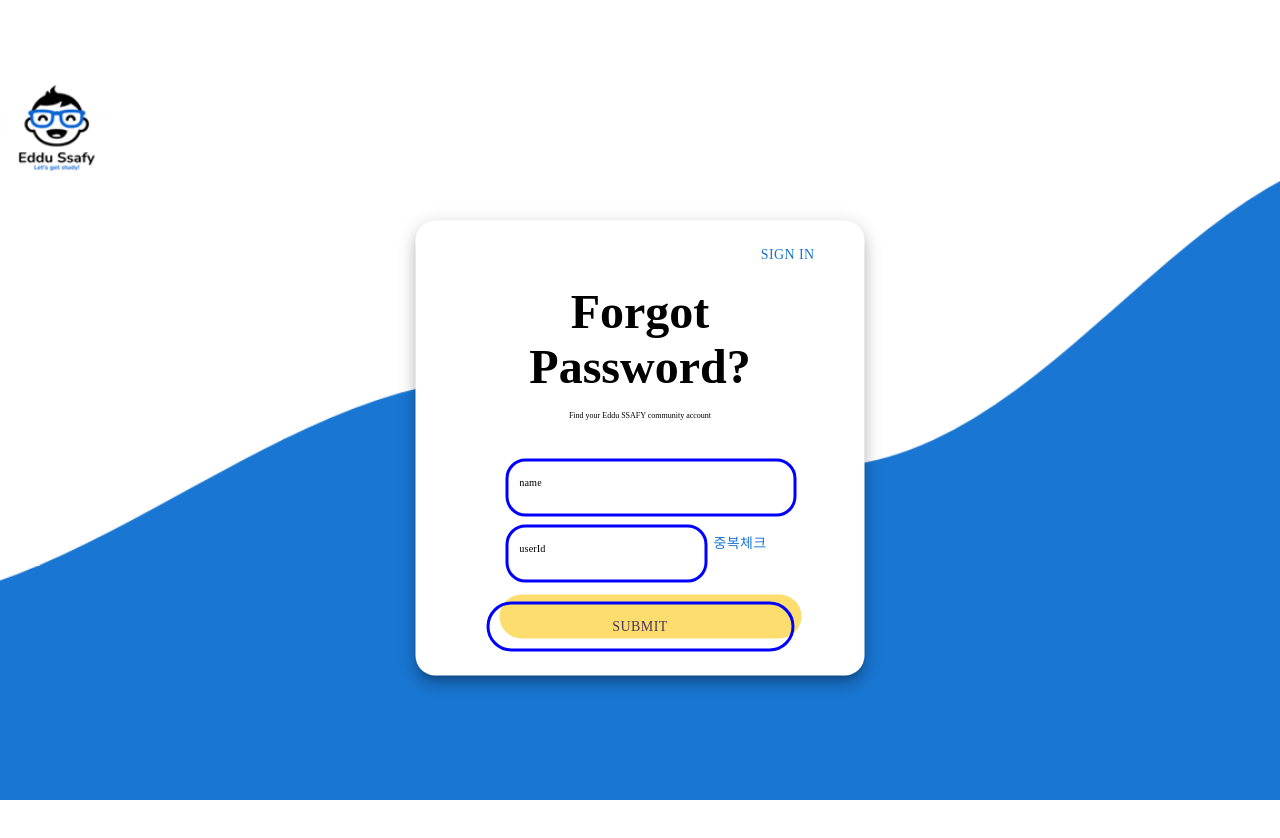
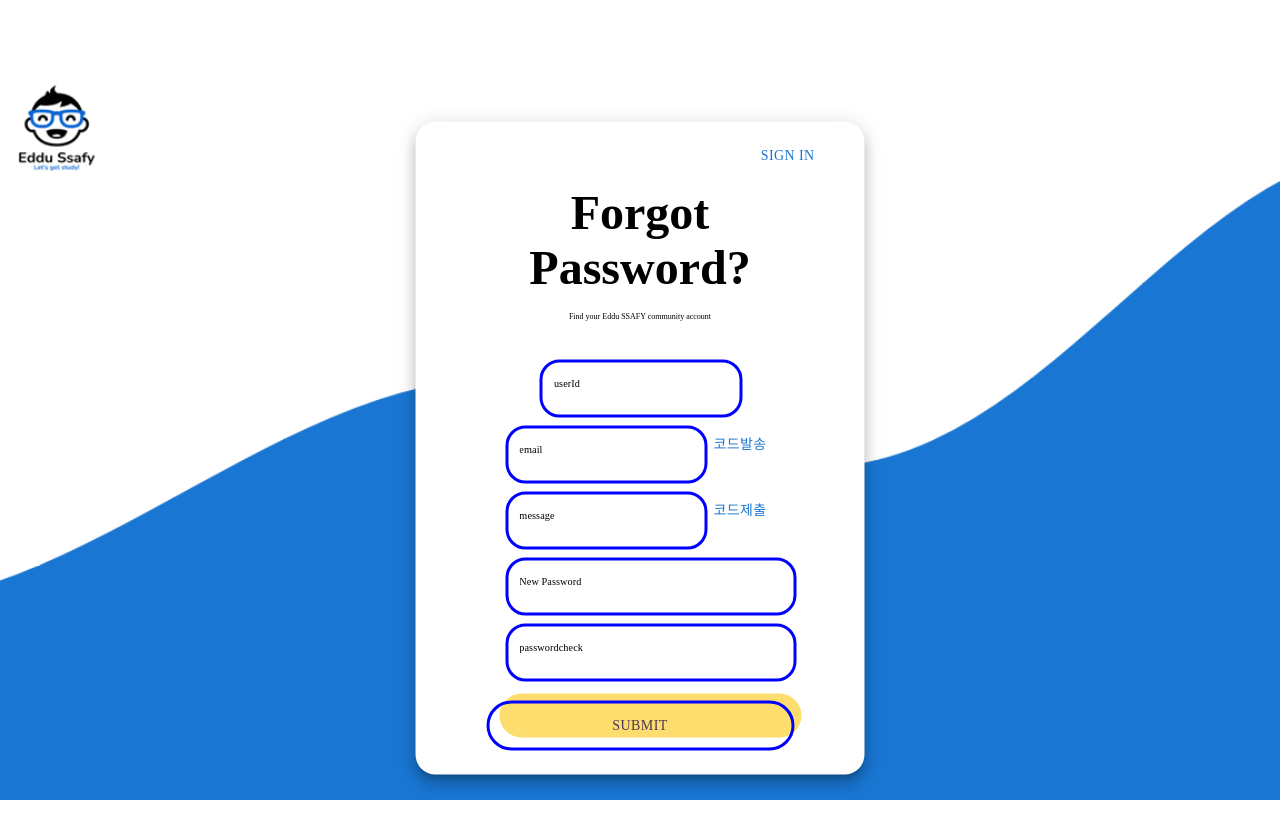
Before and after one commit to Kim-Ji-soo/EdduSSAFY, a React (Create React App) app in the folder frontend/: page /forgotpassword in a window 1280 px wide. Shown: the top 838 px of the page. Built offline with nearby package versions, Linux system fonts and the light colour scheme; a web font is replaced by a local one.

Commit message:
비밀번호찾기 기능 구현

```diff
--- a/frontend/src/pages/ForgotPassword.js
+++ b/frontend/src/pages/ForgotPassword.js
@@ -3,11 +3,6 @@ import { useFormik } from "formik";
 import {
   TextField,
   Button,
-  Radio,
-  RadioGroup,
-  FormControl,
-  FormControlLabel,
-  FormLabel,
 } from "@mui/material";
 import * as yup from "yup";
 import users from "../api/api";
@@ -22,52 +17,55 @@ const validationSchema = yup.object({
     .string("Enter your email")
     .email("Enter a valid email")
     .required("Email is required"),
-  name: yup.string("Enter your name").required("name is required"),
   userId: yup
     .string("Enter your id")
     .min(5, "id should be of minimum 5 characters length")
     .required("id is required"),
+  password: yup
+    .string("Enter your password")
+    .min(8, "Password should be of minimum 8 characters length")
+    .required("Password is required"),
+    passwordCheck: yup.string().when("password", {
+      is: (val) => (val && val.length > 0 ? true : false),
+      then: yup
+        .string()
+        .oneOf([yup.ref("password")], "Both password need to be the same"),
+    }),
 });
 
 function ForgotPassword() {
   const navigate = useNavigate();
-  const [checkId, setCheckId] = useState(false);
   const [checkEmail, setCheckEmail] = useState(false);
-  const [message, setMessage] = useState("");
   const [messageValue, setMessageValue] = useState("");
-  const [valid, setValid] = useState(false);
   const formik = useFormik({
     initialValues: {
-      name: "",
       userId: "",
       email: "",
+      password : ""
     },
     validationSchema: validationSchema,
     onSubmit: (data, { setSubmitting }) => {
-      if (valid === true) {
+      if (checkEmail === true) {
         setSubmitting(true);
         console.log(formik.values);
-        console.log(users.signup());
+        console.log(users.resetPassword());
         setSubmitting(false);
 
         axios({
-          method: "post",
-          url: users.signup(),
-          data: formik.values,
+          method: "put",
+          url: users.resetPassword(),
+          data: {authKey:messageValue, email: formik.values.email, password: formik.values.password, userId : formik.values.userId},
         })
           .then((res) => {
             console.log(res.data);
             navigate("/login", { replace: true });
           })
           .catch((e) => {
+            alert('정보가 잘못 입력되었습니다!');
             console.log(e);
           });
       } else {
-        if (checkId === false) {
-          alert("아이디 중복체크 해주세요.");
-        } else {
           alert("이메일 인증 해주세요.");
-        }
       }
     },
   });
@@ -201,17 +199,6 @@ function ForgotPassword() {
               }}
             >
               <div className={styles.textcon}>
-                <div>
-                  <TextField
-                    name="name"
-                    label="name"
-                    value={formik.values.name}
-                    onChange={formik.handleChange}
-                    error={formik.touched.name && Boolean(formik.errors.name)}
-                    helperText={formik.touched.name && formik.errors.name}
-                    sx={Textfieldsx}
-                  />
-                </div>
 
                 <div userId={styles.inputId}>
                   <TextField
@@ -225,30 +212,102 @@ function ForgotPassword() {
                     helperText={formik.touched.userId && formik.errors.userId}
                     sx={Textbtnfieldsx}
                   />
+                  </div>
+                <div className={styles.inputEmail}>
+                  <TextField
+                    name="email"
+                    label="email"
+                    value={formik.values.email}
+                    onChange={formik.handleChange}
+                    error={formik.touched.email && Boolean(formik.errors.email)}
+                    helperText={formik.touched.email && formik.errors.email}
+                    sx={Textbtnfieldsx}
+                  />
                   <Button
-                    userId="inputButton"
                     className={styles.inputButton}
                     onClick={() => {
                       const userId = formik.values.userId;
                       console.log(users.idcheck() + userId);
+                      console.log(formik.values.email);
                       axios({
-                        method: "get",
-                        url: users.idcheck() + userId,
+                        method: "post",
+                        url: users.sendEmail(),
+                        data: { email: formik.values.email, reqType : "reset" },
                       }).then((res) => {
-                        if (res.data === true) {
-                          alert("중복된 아이디입니다.");
-                        } else {
-                          setCheckId(true);
-                          setValid(checkEmail && checkId);
-                          alert("사용 가능한 아이디입니다.");
-                        }
+                        console.log(res.data.message);
                       });
                     }}
                   >
-                    중복체크
+                    코드발송
                   </Button>
                 </div>
 
+                <div className={styles.inputEmail}>
+                  <TextField
+                    name="message"
+                    label="message"
+                    value={messageValue}
+                    onChange={(e) => {
+                      setMessageValue(e.target.value);
+                    }}
+                    sx={Textbtnfieldsx}
+                  />
+                  <Button
+                    className={styles.inputButton}
+                    onClick={(e) => {
+                      e.preventDefault();
+                      console.log(messageValue);
+                      console.log(formik.values.email);
+                      axios({
+                        method: "post",
+                        url: users.confirmCode(),
+                        data: { authKey : messageValue, email: formik.values.email, reqType : "reset" },
+                      }).then((res) => {
+                        setCheckEmail(true);
+                        alert("이메일 인증이 완료 되었습니다.");
+                      }).catch((e) => {
+                        console.log(e);
+                      });
+
+                    }}
+                  >
+                    코드제출
+                  </Button>
+                </div>
+                <div>
+                  <TextField
+                    name="password"
+                    type="password"
+                    label="New Password"
+                    value={formik.values.password}
+                    onChange={formik.handleChange}
+                    error={
+                      formik.touched.password && Boolean(formik.errors.password)
+                    }
+                    helperText={
+                      formik.touched.password && formik.errors.password
+                    }
+                    sx={Textfieldsx}
+                  />
+                </div>
+                <div>
+                  <TextField
+                    name="passwordCheck"
+                    type="password"
+                    label="passwordcheck"
+                    value={formik.values.passwordCheck}
+                    onChange={formik.handleChange}
+                    error={
+                      formik.touched.passwordCheck &&
+                      Boolean(formik.errors.passwordCheck)
+                    }
+                    helperText={
+                      formik.touched.passwordCheck &&
+                      formik.errors.passwordCheck
+                    }
+                    sx={Textfieldsx}
+                  />
+                </div>
               </div>
 
               <Button type="submit" sx={Buttonsx}>
--- a/frontend/src/pages/Signup.js
+++ b/frontend/src/pages/Signup.js
@@ -49,7 +49,6 @@ function Signup() {
   const navigate = useNavigate();
   const [checkId, setCheckId] = useState(false);
   const [checkEmail, setCheckEmail] = useState(false);
-  const [message, setMessage] = useState("");
   const [messageValue, setMessageValue] = useState("");
   const [valid, setValid] = useState(false);
 
@@ -340,7 +339,6 @@ function Signup() {
                         data: { email: formik.values.email, reqType : "register" },
                       }).then((res) => {
                         console.log(res.data.message);
-                        setMessage(res.data.message);
                       });
                     }}
                   >
```
